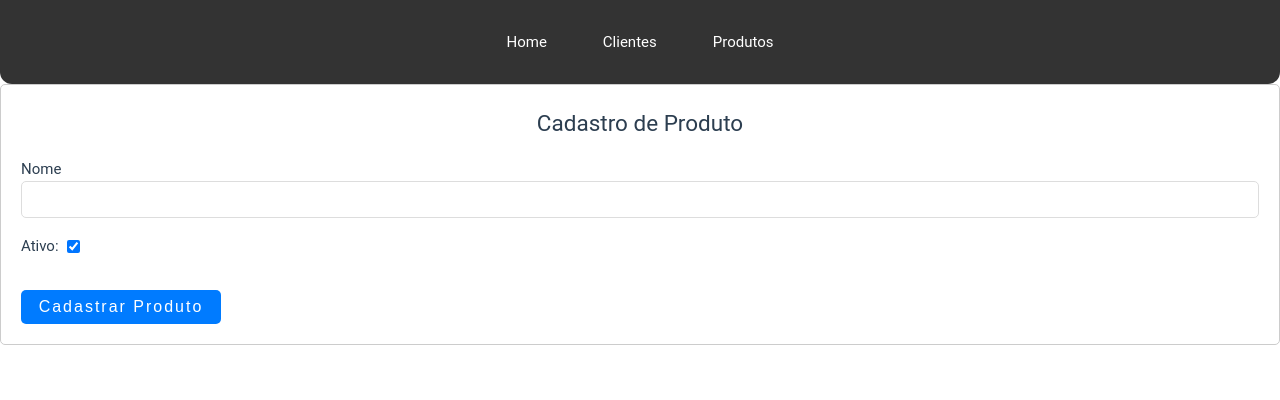
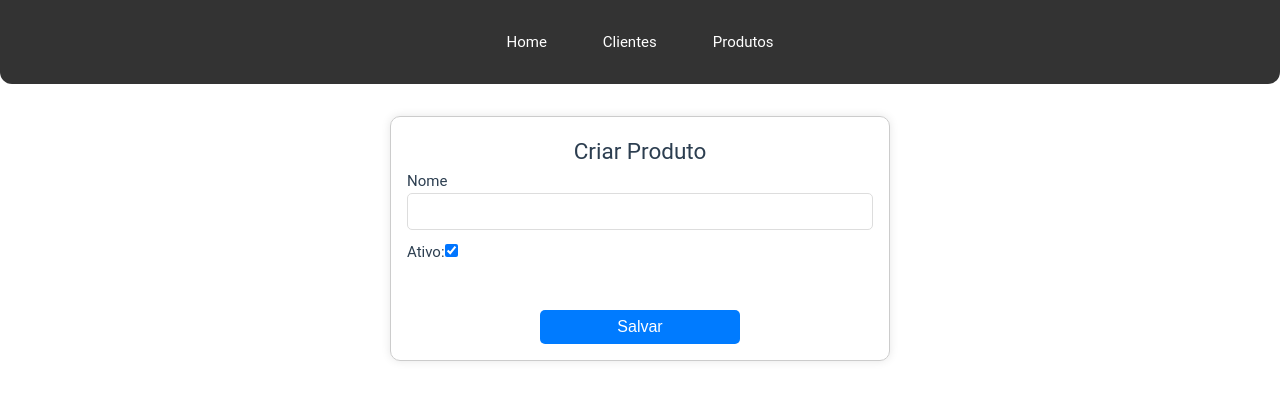
Before and after one commit to victorbeppler/App-Client-Management, a Vue app: page /add-product in a window 1280 px wide. Shown: the top 400 px of the page. Built offline with nearby package versions, Linux system fonts and the light colour scheme.

Commit message:
:recycle: refactor view register product

```diff
--- a/src/views/product/RegisterProductView.vue
+++ b/src/views/product/RegisterProductView.vue
@@ -1,17 +1,22 @@
 <template>
-  <div class="container">
-    <h2>Cadastro de Produto</h2>
+  <div class="page-create-product">
+    <div class="wrapper-edit-product">
+      <h2>Criar Produto</h2>
       <form @submit.prevent="submitForm" class="form">
         <div class="field">
-        <label for="productName">Nome</label>
-        <input id="productName" v-model="product.name" type="text" required class="input" />
+          <label for="customerName">Nome</label>
+          <input id="customerName" v-model="product.name" type="text" required class="input" />
         </div>
         <div class="fieldStatus">
-        <label for="productActive">Ativo:</label>
-        <input id="productActive" v-model="product.active" type="checkbox" />
+          <label for="customerActive">Ativo:</label>
+          <input id="customerActive" v-model="product.active" type="checkbox" />
         </div>
-      <button class="buttonRegister" type="submit">Cadastrar Produto</button>
+
+        <div class="containerSaveButton">
+          <button class="buttonSave" type="submit">Salvar</button>
+        </div>
       </form>
+    </div>
   </div>
 </template>
 
@@ -20,6 +25,7 @@ export default {
   data() {
     return {
       product: {
+        id: '',
         name: '',
         active: true
       }
@@ -28,70 +34,74 @@ export default {
   methods: {
     submitForm() {
       let products = JSON.parse(localStorage.getItem('products')) || []
-      products.push(this.product)
+      const newProduct = { ...this.product, id: Date.now() }
+      products.push(newProduct)
       localStorage.setItem('products', JSON.stringify(products))
       this.resetForm()
+      this.$router.push('/products')
     },
     resetForm() {
-      this.product = { name: '', active: true }
+      this.product = { name: '', active: true, id: '' }
     }
   }
 }
 </script>
 
 <style>
-.container {
+.page-create-product {
+  display: flex;
+  justify-content: center;
+  align-items: center;
+}
+
+.wrapper-edit-product {
+  margin-top: 2rem;
   display: flex;
   flex-direction: column;
   align-items: center;
   justify-content: center;
-  width: 100%;
+  width: 500px;
   border: 1px solid #ccc;
+  border-radius: 10px;
+  padding: 1rem;
+  box-shadow: 0 0 10px rgba(0, 0, 0, 0.1);
+}
+
+.buttonSave {
+  width: 200px;
+  margin-top: 1rem;
+  padding: 0.5rem 1rem;
+  border: none;
   border-radius: 5px;
-  padding: 20px;
-  gap: 1rem;
+  background-color: #007bff;
+  color: white;
+  font-size: 1rem;
+  cursor: pointer;
 }
+
+.buttonSave:hover {
+  background-color: #333;
+}
+
 .input {
   width: 100%;
-  padding: 4px;
+  padding: 10px;
+  border: 1px solid #ddd;
   border-radius: 5px;
-  border: 1px solid #ccc;
 }
 
-.field {
+form {
+  width: 100%;
   display: flex;
   flex-direction: column;
-  align-items: flex-start;
+  gap: 10px;
 }
 
-.fieldStatus {
+.containerSaveButton {
   display: flex;
-  flex-direction: row;
+  justify-content: center;
   align-items: center;
-  gap: 8px;
   width: 100%;
-}
-
-.form {
-  display: flex;
-  flex-direction: column;
-  gap: 1rem;
-  width: 100%;
-}
-
-.buttonRegister {
-  width: 100%;
-  padding: 4px;
-  border-radius: 5px;
-  border: 1px solid #ccc;
-  background-color: #333;
-  color: #fff;
-  cursor: pointer;
-  font-size: 12px;
-  letter-spacing: 2px;
-  outline: none;
-  transition: all 0.2s ease-in-out;
-  text-decoration: none;
-  text-align: center;
+  margin-top: 20px;
 }
 </style>
```
Lines whose indentation alone changed are shown as unchanged.
